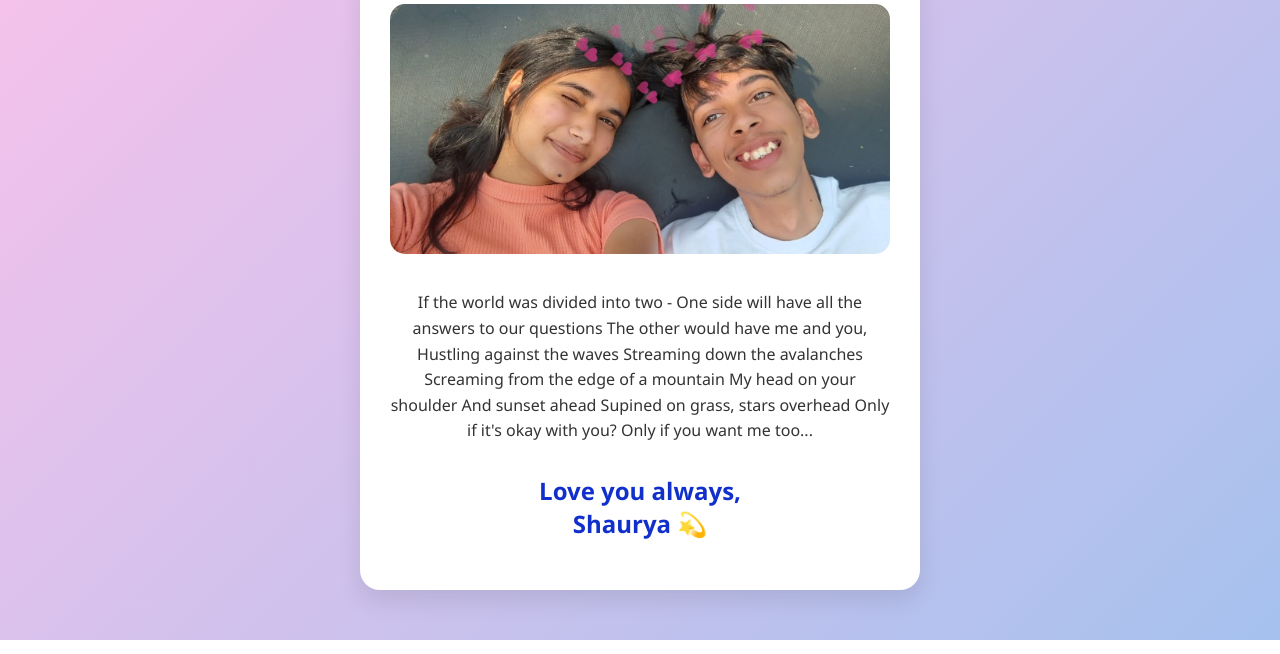
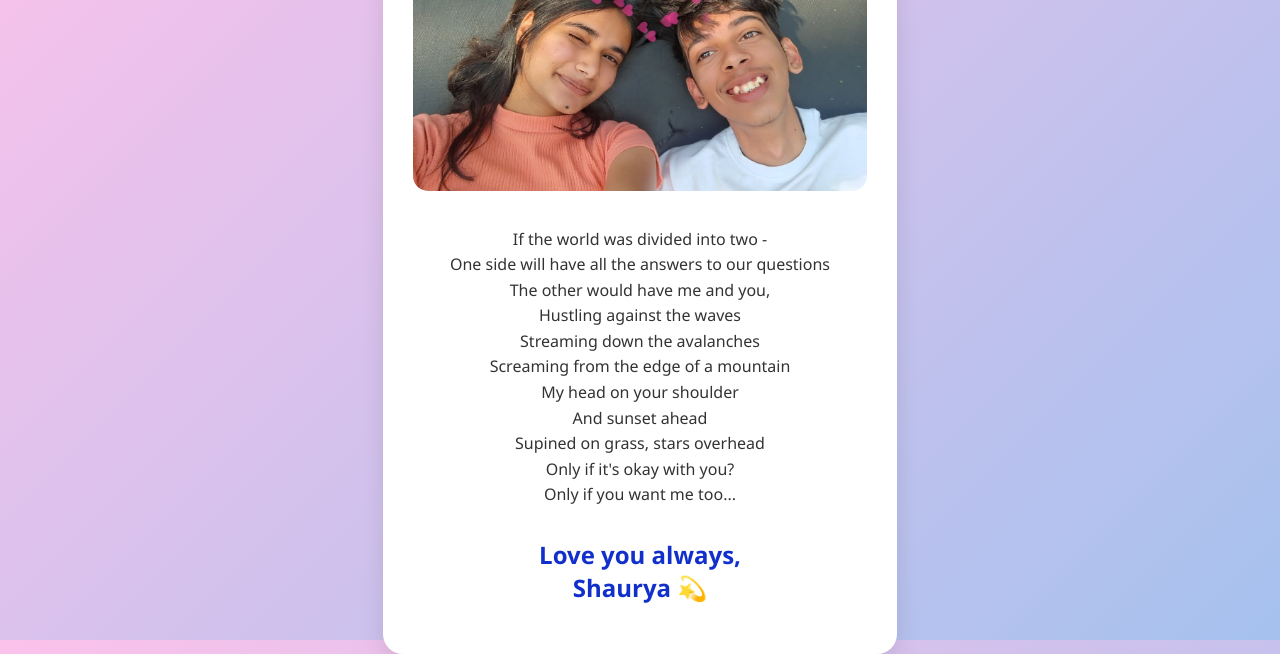
Before and after one commit to shauryashekhar007/ANGEL-BIRTHDAY, a plain HTML site: page index.html in a window 1280 px wide. Shown: the part 160-814 px from the top of the page. Drawn offline with Linux system fonts and the light colour scheme.

Commit message:
index.html

```diff
--- a/index.html
+++ b/index.html
@@ -13,17 +13,17 @@
     <img src="angel.jpg" alt="Angel's Birthday" class="birthday-img">
 
     <p>
-        If the world was divided into two -
-        One side will have all the answers to our questions
-        The other would have me and you,
-        Hustling against the waves
-        Streaming down the avalanches
-        Screaming from the edge of a mountain
-        My head on your shoulder
-        And sunset ahead
-        Supined on grass, stars overhead
-        Only if it's okay with you?
-        Only if you want me too...
+        If the world was divided into two -<br>
+        One side will have all the answers to our questions<br>
+        The other would have me and you,<br>
+        Hustling against the waves <br>
+        Streaming down the avalanches<br>
+        Screaming from the edge of a mountain<br>
+        My head on your shoulder <br>
+        And sunset ahead <br>
+        Supined on grass, stars overhead<br>
+        Only if it's okay with you?<br>
+        Only if you want me too...<br>
     </p>
     <h2>Love you always,<br>Shaurya 💫</h2>
   </div>
```
